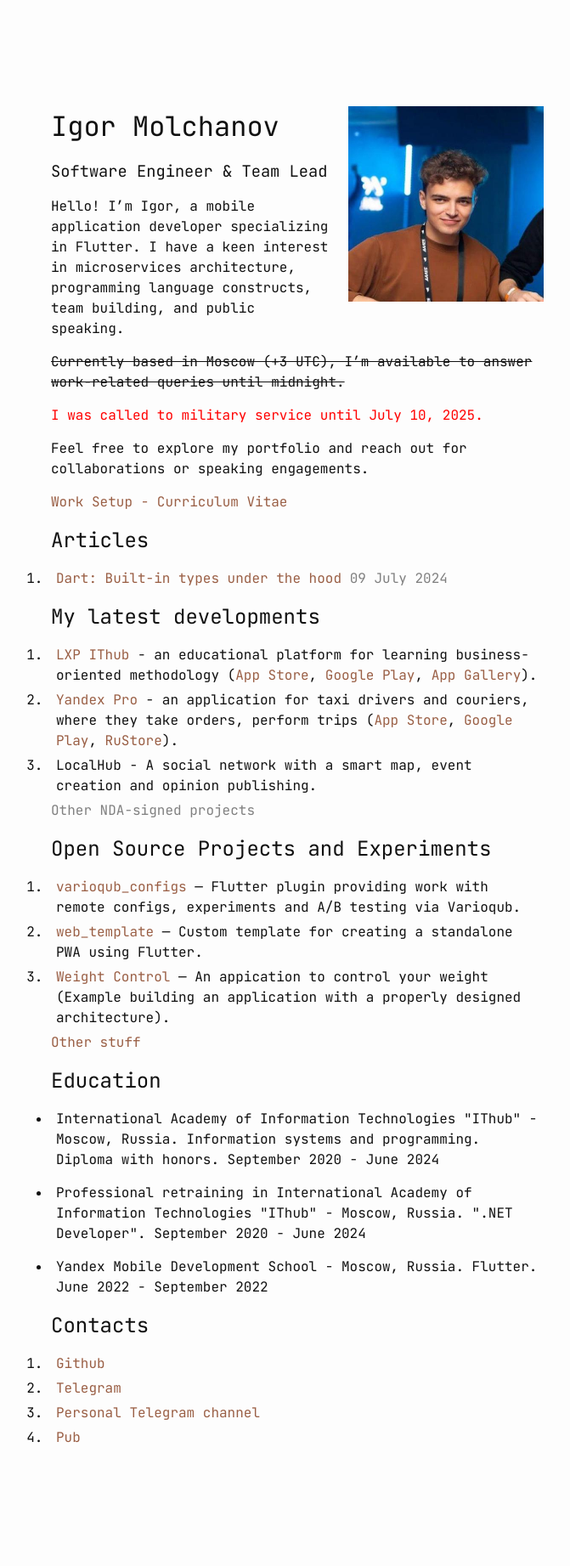
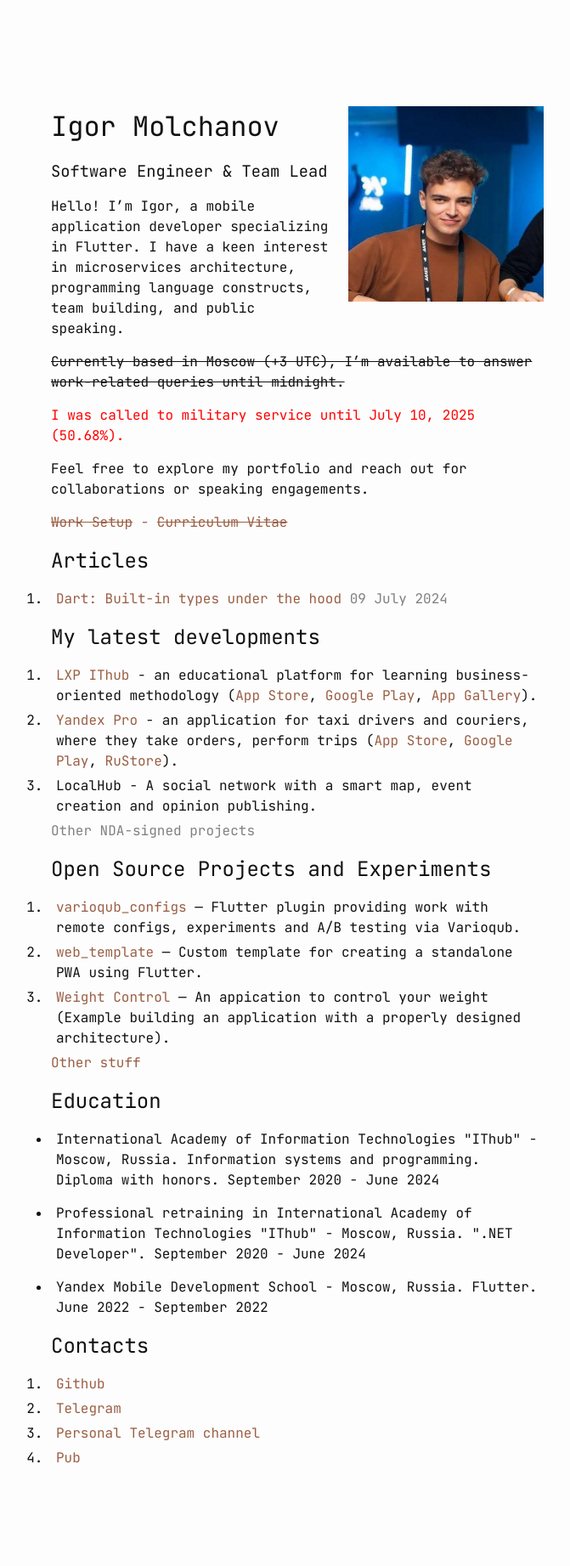
Before and after one commit to meg4cyberc4t/meg4cyberc4t.github.io, a Jekyll site: the page built from index.md, in a window 1280 px wide. Shown: the whole page at 85% size, without its empty margins (290-961 px from the left). Built offline with Jekyll 4.4.1, drawn with Linux system fonts in a browser that asks for light colours; before the commit the page ends 1819 px from its top, so only the background shows below that; some of the changed lines change nothing that is shown.

Commit message:
Add timer and make some changes

```diff
--- a/index.md
+++ b/index.md
@@ -20,14 +20,23 @@
 ~~Currently based in Moscow (+3 UTC), I'm available to answer work-related
 queries until midnight.~~
 
-<p style="color: red">I was called to military service until July 10, 2025.</p>
+<p style="color: red" id="timer-subtitle">
+    I was called to military service until July 10, 2025
+    <script>
+        var diff = Date.now() - new Date('07/10/2024');
+        var diffDays = Math.floor(Math.abs(diff / (24 * 60 * 60 * 1000)), 1);
+        var percent = 100 / 365 * diffDays;
+        document.getElementById("timer-subtitle").innerHTML += `(${percent.toFixed(2)}%).`;
+    </script>
+</p>
+
 
 Feel free to explore my portfolio and reach out for collaborations or
 speaking engagements.
 
-<a href="setup.html">Work Setup</a>
+<a href="setup.html">~~Work Setup~~</a>
 <a> - </a>
-<a href='{{ "/assets/cv.pdf" | relative_url }}'>Curriculum Vitae</a>
+<a href='{{ "/assets/cv.pdf" | relative_url }}'>~~Curriculum Vitae~~</a>
 
 ## Articles
 
```
